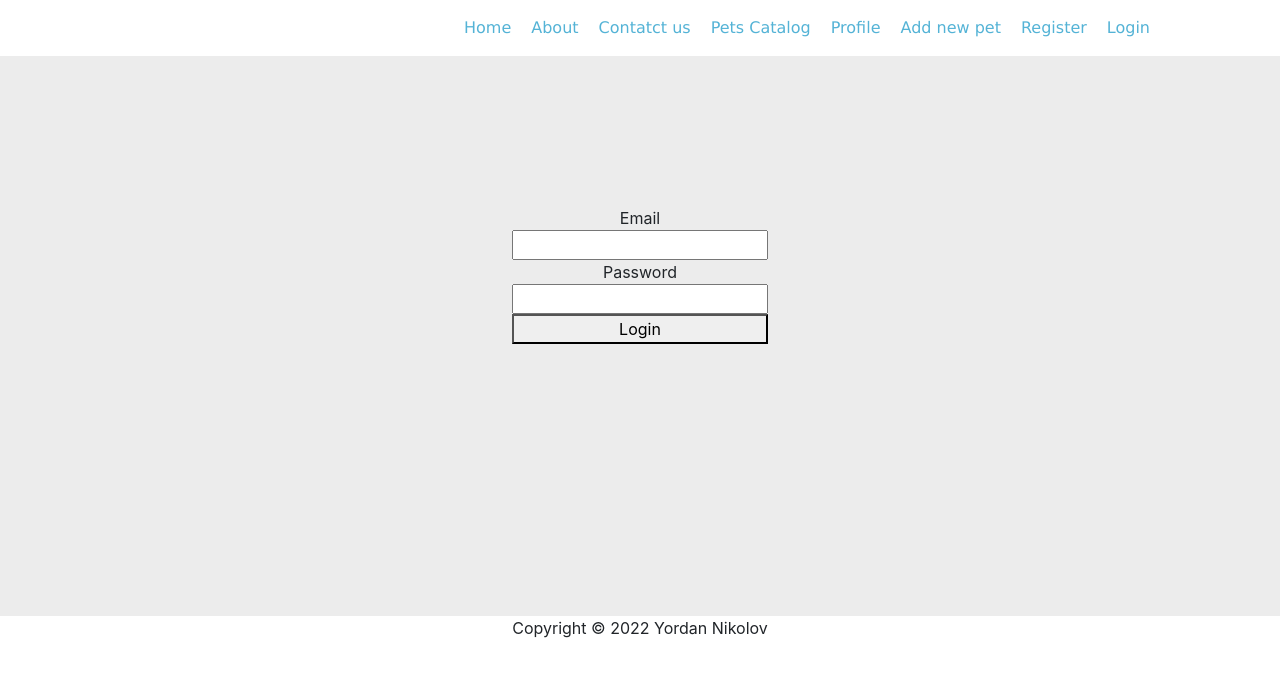
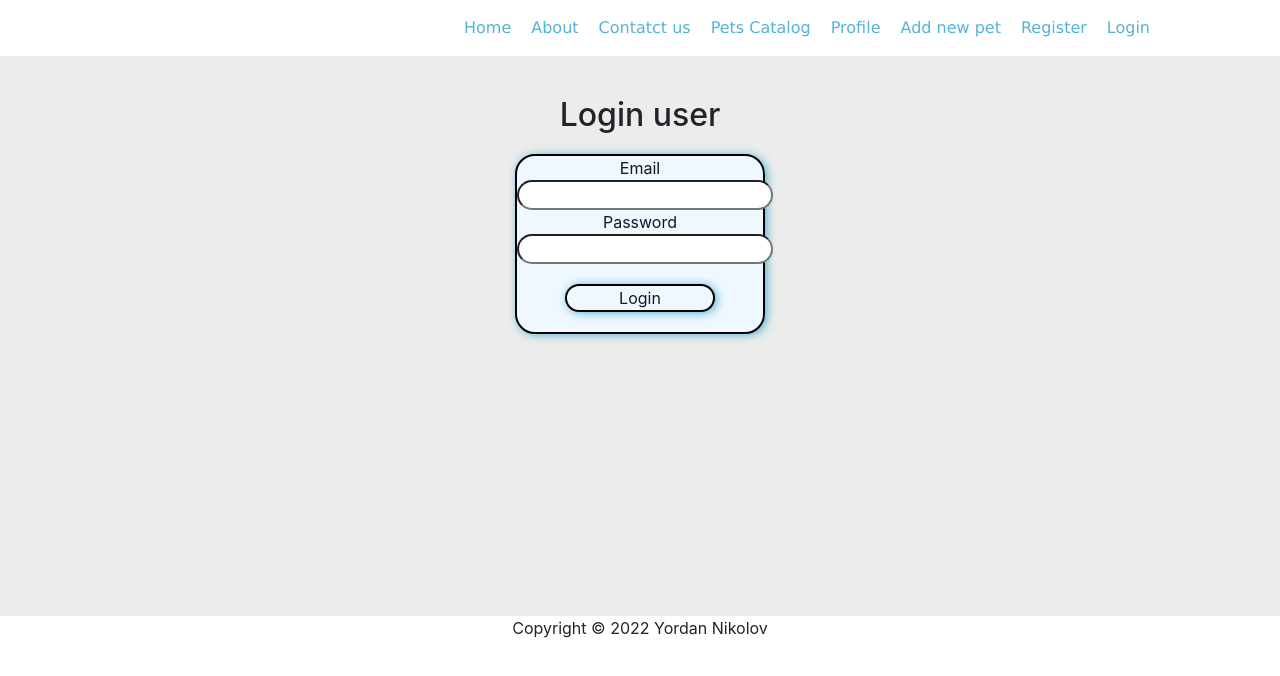
Before and after one commit to nlotoo/Pet-HUB-Application, a React (Create React App) app in the folder client/: page /login in a window 1280 px wide. Shown: the top 676 px of the page. Built offline with nearby package versions, Linux system fonts and the light colour scheme.

Commit message:
login page css update

```diff
--- a/client/src/Components/CreatePetPage/CreatePetPage.js
+++ b/client/src/Components/CreatePetPage/CreatePetPage.js
@@ -40,7 +40,7 @@ const CreatePetPage = () => {
                     </div>
 
 
-                    <button className='create-pet-button' >Create new pet</button>
+                    <button className='create-pet-button' >Add new pet</button>
                 </form>
             </div>
         </div>
--- a/client/src/Components/CreatePetPage/createPetPage.css
+++ b/client/src/Components/CreatePetPage/createPetPage.css
@@ -30,7 +30,8 @@
     padding: 0px;
     text-align: center;
     margin-top: 20px;
-    text-shadow: 2px 3px 5px black;
+    color: #171425;
+    /* text-shadow: 2px 3px 5px black; */
     box-shadow: 2px 1px 10px #54B3D6;
 }
 
--- a/client/src/Components/auth/ErrorBar/ErrorBar.js
+++ b/client/src/Components/auth/ErrorBar/ErrorBar.js
@@ -5,11 +5,11 @@ const ErrorBar = (errorData) => {
     console.log(errorData)
     if (errorData.data.errorArr) {
         let errors = errorData.data.errorArr.map((x, i) => <p key={x + i}>{x}</p>)
-        return <div className="p-error-bar alert alert-danger">{errors}</div>
+        return <div className="p-error-bar alert alert-danger error-class-bubble">{errors}</div>
     } else if (errorData.data.message) {
-        return <div className="p-error-bar-two alert alert-danger">{errorData.data.message}</div>
+        return <div className="p-error-bar-two alert alert-danger error-class-bubble">{errorData.data.message}</div>
     } else if (errorData.data.username) {
-        return <div className="p-error-bar-two alert alert-success">You create sucessful user: {errorData.data.username}</div>
+        return <div className="p-error-bar-two alert alert-success error-class-bubble">You create sucessful user: {errorData.data.username}</div>
     }
 
 
--- a/client/src/Components/auth/ErrorBar/errorBar.css
+++ b/client/src/Components/auth/ErrorBar/errorBar.css
@@ -1,3 +1,7 @@
 .p-error-bar {
     max-width: fit-content;
 }
+
+.error-class-bubble{
+    border-radius: 50px;
+}
--- a/client/src/Components/auth/LoginPage/LoginPage.js
+++ b/client/src/Components/auth/LoginPage/LoginPage.js
@@ -53,12 +53,19 @@ const LoginForm = () => {
 
   return (
     <div className={`login-card${useResponsiveDesign()}`}>
+      <h2 className='login-heading-class'>Login user</h2>
       <form className={`form-class-login${useResponsiveDesign()}`} onSubmit={submitHandler}>
         <label>Email</label>
-        <input id="email" name="email" onChange={handleInputChange} ></input>
+        <div>
+
+          <input className={`input-login-class${useResponsiveDesign()}`} id="email" name="email" onChange={handleInputChange} ></input>
+        </div>
         <label>Password</label>
-        <input id="password" name="password" onChange={handleInputChange}></input>
-        <button>Login</button>
+        <div>
+
+          <input className={`input-login-class${useResponsiveDesign()}`} id="password" name="password" onChange={handleInputChange}></input>
+        </div>
+        <button className='login-button-class'>Login</button>
         <div>  {errorArr ? <ErrorBar data={errorArr} /> : ''}</div>
       </form>
 
--- a/client/src/Components/auth/LoginPage/loginPage.css
+++ b/client/src/Components/auth/LoginPage/loginPage.css
@@ -1,6 +1,34 @@
 .inside-login-card {
-    background: #ececec;
+    background: #F0F8FF;
 
+}
+
+.login-heading-class{
+    padding-top: 40px;
+}
+
+.login-button-class{
+    width: 150px;
+    border-radius: 20px;
+    border: 2px solid black;
+    color: white;
+    background: #F0F8FF;
+    padding: 0px;
+    text-align: center;
+    margin-top: 20px;
+    color: #171425;
+
+    box-shadow: 2px 1px 10px #54B3D6;
+    margin-bottom: 20px;
+}
+
+.input-login-class-desktop {
+    text-align: center;
+    border-radius: 20px;
+}
+
+.input-login-class:active {
+    box-shadow: 2px 3px 10px black;
 }
 
 .login-card-desktop {
@@ -9,9 +37,20 @@
 }
 
 .form-class-login-desktop {
-    display: inline-grid;
-    margin-top: 150px;
+    width: 250px;
+    border-radius: 20px;
+    border: 2px solid black;
+    color: white;
+    background: #F0F8FF;
+    padding: 0px;
+    text-align: center;
+    margin-top: 20px;
+    color: #171425;
+    box-shadow: 2px 1px 10px #54B3D6;
 }
+
+
+
 
 /* css for tablet */
 
```
